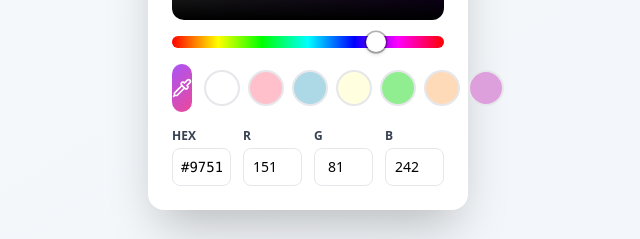
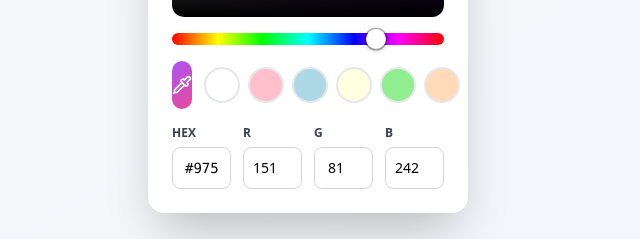
Before and after one commit to threat0512/colour-picker, a React (Vite) app: page / in a window 1280 px wide. Shown: the part 425-664 px from the top of the page, without its empty margins (332-972 px from the left). Built offline with nearby package versions, Linux system fonts and the light colour scheme.

Commit message:
Updated ColorPicker.tsx

```diff
--- a/src/components/ColorPicker.tsx
+++ b/src/components/ColorPicker.tsx
@@ -23,7 +23,6 @@ export default function ColorPicker({ onChange }: ColorPickerProps) {
     { r: 255, g: 255, b: 224 },
     { r: 144, g: 238, b: 144 },
     { r: 255, g: 218, b: 185 },
-    { r: 221, g: 160, b: 221 },
   ];
 
   const rgbToHex = (r: number, g: number, b: number): string => {
@@ -295,50 +294,51 @@ export default function ColorPicker({ onChange }: ColorPickerProps) {
 
       {/* Color Values */}
       <div className="grid grid-cols-4 gap-3">
-        <div className="col-span-1">
-          <label className="block text-xs font-semibold text-gray-700 mb-1">HEX</label>
+        <div>
+          <label className="block text-xs font-semibold text-gray-700 mb-1.5">HEX</label>
           <input
             type="text"
             value={hexInput || rgbToHex(selectedColor.r, selectedColor.g, selectedColor.b)}
             onChange={(e) => handleHexChange(e.target.value)}
-            className="w-full px-2 py-2 text-sm font-mono border border-gray-200 rounded-lg focus:outline-none focus:ring-2 focus:ring-purple-500"
+            className="w-full px-3 py-2.5 text-sm font-mono border border-gray-300 rounded-lg focus:outline-none focus:ring-2 focus:ring-blue-400 focus:border-transparent"
             placeholder="#000000"
+            maxLength={7}
           />
         </div>
 
         <div>
-          <label className="block text-xs font-semibold text-gray-700 mb-1">R</label>
+          <label className="block text-xs font-semibold text-gray-700 mb-1.5">R</label>
           <input
             type="number"
             min="0"
             max="255"
             value={Math.round(selectedColor.r)}
             onChange={(e) => handleRgbChange('r', e.target.value)}
-            className="w-full px-2 py-2 text-sm text-center border border-gray-200 rounded-lg focus:outline-none focus:ring-2 focus:ring-purple-500"
+            className="w-full px-2 py-2.5 text-sm text-center border border-gray-300 rounded-lg focus:outline-none focus:ring-2 focus:ring-blue-400 focus:border-transparent"
           />
         </div>
 
         <div>
-          <label className="block text-xs font-semibold text-gray-700 mb-1">G</label>
+          <label className="block text-xs font-semibold text-gray-700 mb-1.5">G</label>
           <input
             type="number"
             min="0"
             max="255"
             value={Math.round(selectedColor.g)}
             onChange={(e) => handleRgbChange('g', e.target.value)}
-            className="w-full px-2 py-2 text-sm text-center border border-gray-200 rounded-lg focus:outline-none focus:ring-2 focus:ring-purple-500"
+            className="w-full px-2 py-2.5 text-sm text-center border border-gray-300 rounded-lg focus:outline-none focus:ring-2 focus:ring-blue-400 focus:border-transparent"
           />
         </div>
 
         <div>
-          <label className="block text-xs font-semibold text-gray-700 mb-1">B</label>
+          <label className="block text-xs font-semibold text-gray-700 mb-1.5">B</label>
           <input
             type="number"
             min="0"
             max="255"
             value={Math.round(selectedColor.b)}
             onChange={(e) => handleRgbChange('b', e.target.value)}
-            className="w-full px-2 py-2 text-sm text-center border border-gray-200 rounded-lg focus:outline-none focus:ring-2 focus:ring-purple-500"
+            className="w-full px-2 py-2.5 text-sm text-center border border-gray-300 rounded-lg focus:outline-none focus:ring-2 focus:ring-blue-400 focus:border-transparent"
           />
         </div>
       </div>
```
